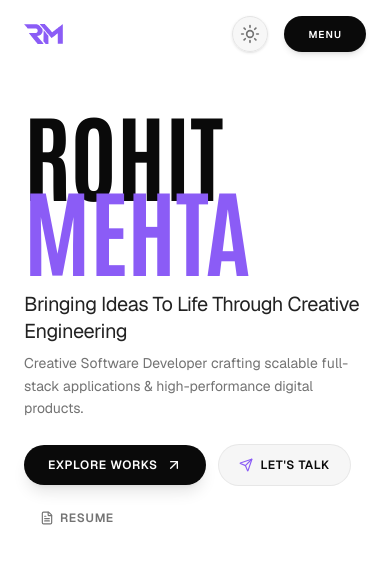
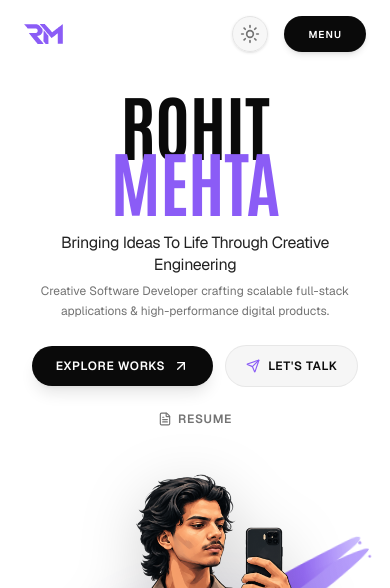
Before and after one commit to Rohitmehta395/Portfolio_New, a Next.js app: page / in a window 390 px wide. Shown: the top 588 px of the page. Built offline with nearby package versions, Linux system fonts and the light colour scheme; no server answers; the database is empty.

Commit message:
feat: add Hero and HeroPortrait components with GSAP animations and mouse parallax effects

```diff
--- a/features/hero/Hero.tsx
+++ b/features/hero/Hero.tsx
@@ -102,30 +102,30 @@ export function Hero() {
       {/* Main Grid: Left Typography + Right Illustrated Portrait */}
       <div className="grid grid-cols-1 lg:grid-cols-12 items-center gap-8 lg:gap-4 w-full max-w-[1550px] mx-auto h-full">
         {/* Left Column: Massive Editorial Typography */}
-        <div className="lg:col-span-6 xl:col-span-6 flex flex-col justify-center z-10 py-10 lg:py-0">
+        <div className="lg:col-span-6 xl:col-span-6 flex flex-col items-center lg:items-start text-center lg:text-left justify-center z-10 py-6 lg:py-0">
 
           {/* Stacked Poster Headline with Overlapping Typography */}
-          <h1 className="font-poster uppercase select-none flex flex-col leading-[0.75] tracking-[-0.02em]">
-            <span className="hero-title-line-1 relative z-0 text-8xl sm:text-9xl md:text-[9.5rem] lg:text-[10.5rem] xl:text-[12.5rem] text-foreground transition-colors block">
+          <h1 className="font-poster uppercase select-none flex flex-col items-center lg:items-start leading-[0.75] tracking-[-0.02em]">
+            <span className="hero-title-line-1 relative z-0 text-7xl sm:text-8xl md:text-[9.5rem] lg:text-[10.5rem] xl:text-[12.5rem] text-foreground transition-colors block text-center lg:text-left">
               ROHIT
             </span>
-            <span className="hero-title-line-2 relative z-10 text-8xl sm:text-9xl md:text-[9.5rem] lg:text-[10.5rem] xl:text-[12.5rem] text-[#8B5CF6] dark:text-[#a78bfa] hover:brightness-110 transition-all block -mt-[0.22em]">
+            <span className="hero-title-line-2 relative z-10 text-7xl sm:text-8xl md:text-[9.5rem] lg:text-[10.5rem] xl:text-[12.5rem] text-[#8B5CF6] dark:text-[#a78bfa] hover:brightness-110 transition-all block -mt-[0.22em] text-center lg:text-left">
               MEHTA
             </span>
           </h1>
 
           {/* Subtitle & Tagline directly underneath matching Image 1 */}
-          <div className="hero-subtitle mt-4 sm:mt-5 max-w-xl">
-            <p className="text-xl sm:text-2xl md:text-[1.75rem] font-normal text-foreground/90 tracking-tight leading-snug">
+          <div className="hero-subtitle mt-4 sm:mt-5 max-w-xl mx-auto lg:mx-0">
+            <p className="text-base sm:text-2xl md:text-[1.75rem] font-normal text-foreground/90 tracking-tight leading-snug">
               Bringing Ideas To Life Through Creative Engineering
             </p>
-            <p className="mt-1.5 text-sm sm:text-base text-muted-foreground leading-relaxed">
+            <p className="mt-1.5 text-xs sm:text-base text-muted-foreground leading-relaxed">
               Creative Software Developer crafting scalable full-stack applications & high-performance digital products.
             </p>
           </div>
 
           {/* Action CTAs */}
-          <div className="mt-6 sm:mt-8 flex flex-wrap items-center gap-3 sm:gap-4">
+          <div className="mt-6 sm:mt-8 flex flex-wrap items-center justify-center lg:justify-start gap-3 sm:gap-4">
             <Link
               href="/works"
               className="hero-cta-btn group relative inline-flex items-center gap-2 px-6 sm:px-7 py-3 sm:py-3.5 rounded-full bg-foreground text-background font-semibold text-xs sm:text-sm uppercase tracking-wider shadow-lg shadow-foreground/10 hover:scale-105 active:scale-95 transition-all"
@@ -157,7 +157,7 @@ export function Hero() {
         </div>
 
         {/* Right Column: Illustrated Cutout Avatar with Dynamic Brush Strokes */}
-        <div className="hero-portrait-wrap lg:col-span-6 xl:col-span-6 flex items-end justify-center lg:justify-end w-full h-full relative z-0 mt-4 lg:mt-0">
+        <div className="hero-portrait-wrap lg:col-span-6 xl:col-span-6 flex items-end justify-center lg:justify-end w-full relative z-0 -mt-6 sm:-mt-10 lg:mt-0 h-[48vh] sm:h-[55vh] lg:h-full">
           <HeroPortrait />
         </div>
       </div>
--- a/features/hero/HeroPortrait.tsx
+++ b/features/hero/HeroPortrait.tsx
@@ -28,7 +28,7 @@ export function HeroPortrait({ className = '' }: HeroPortraitProps) {
     <div
       onMouseMove={handleMouseMove}
       onMouseLeave={handleMouseLeave}
-      className={`relative flex flex-col items-center lg:items-end justify-end w-full h-[75vh] sm:h-[85vh] lg:h-[100dvh] select-none ${className}`}
+      className={`relative flex flex-col items-center lg:items-end justify-end w-full h-full lg:h-[100dvh] select-none ${className}`}
     >
       {/* Background Energetic Brush Strokes with Parallax */}
       <motion.div
@@ -37,7 +37,7 @@ export function HeroPortrait({ className = '' }: HeroPortraitProps) {
           y: mousePos.y * -20,
         }}
         transition={{ type: 'spring', damping: 20, stiffness: 80 }}
-        className="absolute inset-0 z-0 flex items-center justify-center lg:justify-end pointer-events-none scale-110 lg:scale-125"
+        className="absolute inset-0 z-0 flex items-center justify-center lg:justify-end pointer-events-none scale-100 sm:scale-110 lg:scale-125"
       >
         <HeroBrushStrokes />
       </motion.div>
```
